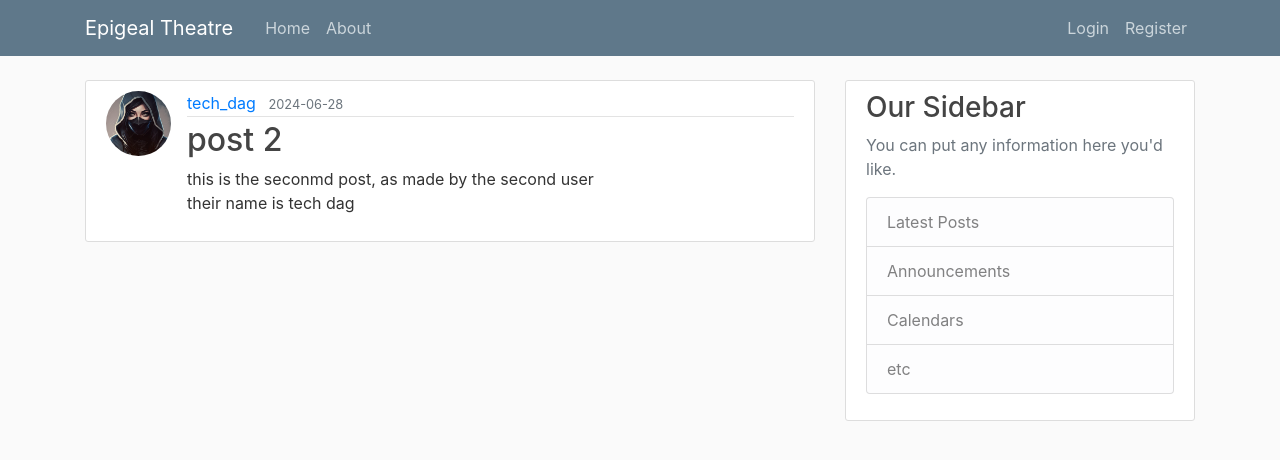
After one commit to Epigeal-Theatre/my_blog_space, a Flask app: page /post/2 in a window 1280 px wide. The commit adds this page. Shown: the top 460 px of the page. Run offline with Flask 3, Linux system fonts and the light colour scheme; some libraries are stand-ins or nearby versions.

Commit message:
CRUD functionality for POST

```diff
--- a/Flask_Blog/flaskblog/routes.py
+++ b/Flask_Blog/flaskblog/routes.py
@@ -1,42 +1,22 @@
 import os
 import secrets
 from PIL import Image
-from flask import  render_template, url_for, flash, redirect, request
+from flask import  render_template, url_for, flash, redirect, request, abort
 from flaskblog import app, db, bcrypt
-from flaskblog.forms import RegistrationForm, LoginForm, UpdateAccountForm
+from flaskblog.forms import RegistrationForm, LoginForm, UpdateAccountForm, PostForm
 from flaskblog.models import User, Post
 from flask_login import login_user, current_user, logout_user, login_required
 
 
-posts = [
-	{
-		'author':'Danie Onyinkwa',
-		'title':'Blog post 1',
-		'content':'First Blog post content',
-		'date_posted':'June 21,2024'
 
-	},
-	{
-		'author':'John Doe',
-		'title':'Blog post 2',
-		'content':'second Blog post content',
-		'date_posted':'June 28,2024'
-	},
-	{
-		'author':'Jane Doe',
-		'title':'Blog post 3',
-		'content':'Third Blog post content',
-		'date_posted':'June 30,2024'
-
-}
-
-]
 
 
 
 
 @app.route("/")
+@app.route("/home")
 def home():
+	posts = Post.query.all()
 	return render_template('home.html', posts=posts)
 
 
@@ -115,3 +95,53 @@ def account():
         form.email.data = current_user.email
     image_file = url_for('static', filename='assets/' + current_user.image_file)
     return render_template('account.html', title='Account', image_file=image_file, form=form)
+
+@app.route("/post/new", methods=['GET', 'POST'])
+@login_required
+def new_post():
+	form = PostForm()
+	if form.validate_on_submit():
+		post=Post(title=form.title.data, content=form.content.data, author=current_user)
+		db.session.add(post)
+		db.session.commit()
+		flash('Your Post has been Created Successfully.', 'success')
+		return redirect(url_for('home'))
+	return render_template('create_post.html', title= 'New Post', form=form, legend='New Post')
+
+
+@app.route("/post/<int:post_id>")
+def post(post_id):
+	post = Post.query.get_or_404(post_id)
+	return render_template('post.html', title=post.title, post=post)
+
+
+@app.route("/post/<int:post_id>/update", methods=['GET', 'POST'])
+@login_required
+def update_post(post_id):
+	post = Post.query.get_or_404(post_id)
+	if post.author != current_user:
+		abort(403)
+	form = PostForm()
+	if form.validate_on_submit():
+		post.title= form.title.data
+		post.content= form.content.data
+		db.session.commit()
+		flash('You have successfully updated your post', 'success')
+		return redirect(url_for('post', post_id=post.id))
+	elif request.method == 'GET':
+		form.title.data = post.title
+		form.content.data = post.content
+	return render_template('create_post.html', title='Update Post', form=form, legend='Update Post')
+
+
+
+@app.route("/post/<int:post_id>/delete", methods=['POST'])
+@login_required
+def delete_post(post_id):
+	post = Post.query.get_or_404(post_id)
+	if post.author != current_user:
+		abort(403)
+	db.session.delete(post)
+	db.session.commit()
+	flash('You have successfully deleted your post!', 'success')
+	return redirect(url_for('home'))
--- a/Flask_Blog/flaskblog/templates/layout.html
+++ b/Flask_Blog/flaskblog/templates/layout.html
@@ -32,6 +32,7 @@
 	        <!-- Navbar Right Side -->
 	        <div class="navbar-nav">
 	        	{% if current_user.is_authenticated %}
+	        		<a class="nav-item nav-link" href="{{ url_for('new_post') }}">New Post</a>
 	        		<a class="nav-item nav-link" href="{{ url_for('account') }}">Account</a>
 	        		<a class="nav-item nav-link" href="{{ url_for('logout') }}">Logout</a>
 	        	{% else %}
--- /dev/null
+++ b/Flask_Blog/flaskblog/templates/post.html
@@ -0,0 +1,40 @@
+{% extends "layout.html" %}
+{% block content %}
+	<article class="media content-section">
+		<img class= "rounded-circle article-img" src="{{ url_for('static', filename='assets/' + post.author.image_file) }}">
+		<div class="media-body">
+		    <div class="article-metadata">
+		      <a class="mr-2" href="#">{{ post.author.username }}</a>
+		      <small class="text-muted">{{ post.date_posted.strftime('%Y-%m-%d') }}</small>
+		      {% if post.author == current_user %}
+		      	<div>
+		      		<a class="btn btn-secondary btn-sm mt-1 mb-1" href="{{ url_for('update_post', post_id=post.id) }}">Update</a>
+		      		<button class="btn btn-danger btn-sm m-1" data-toggle="modal" data-target="#deleteModal">Delete</button>
+		      	</div>
+		      {% endif %}
+		    </div>
+		    <h2 class="article-title">{{ post.title }}</h2>
+		    <p class="article-content">{{ post.content }}</p>
+		</div>
+	</article>
+		<!-- Modal -->
+	<div class="modal fade" id="deleteModal" tabindex="-1" role="dialog" aria-labelledby="deleteModalLabel" aria-hidden="true">
+	  <div class="modal-dialog" role="document">
+	    <div class="modal-content">
+	      <div class="modal-header">
+	        <h5 class="modal-title" id="deleteModalLabel">Delete this Post?</h5>
+	        <button type="button" class="close" data-dismiss="modal" aria-label="Close">
+	          <span aria-hidden="true">&times;</span>
+	        </button>
+	      </div>
+
+	      <div class="modal-footer">
+	        <button type="button" class="btn btn-secondary" data-dismiss="modal">Close</button>
+	        <form action ="{{ url_for('delete_post', post_id=post.id)}}" method="POST">
+	        	<input class="btn btn-danger" type="submit" value = "Delete">
+	        </form>
+	      </div>
+	    </div>
+	  </div>
+	</div>
+{% endblock content %}
```
Also changed, not shown: Flask_Blog/flaskblog/forms.py (+8 -1 lines), Flask_Blog/flaskblog/templates/create_post.html (added, +42 -0 lines), Flask_Blog/flaskblog/templates/home.html (+9 -8 lines), Flask_Blog/instance/site.db.
